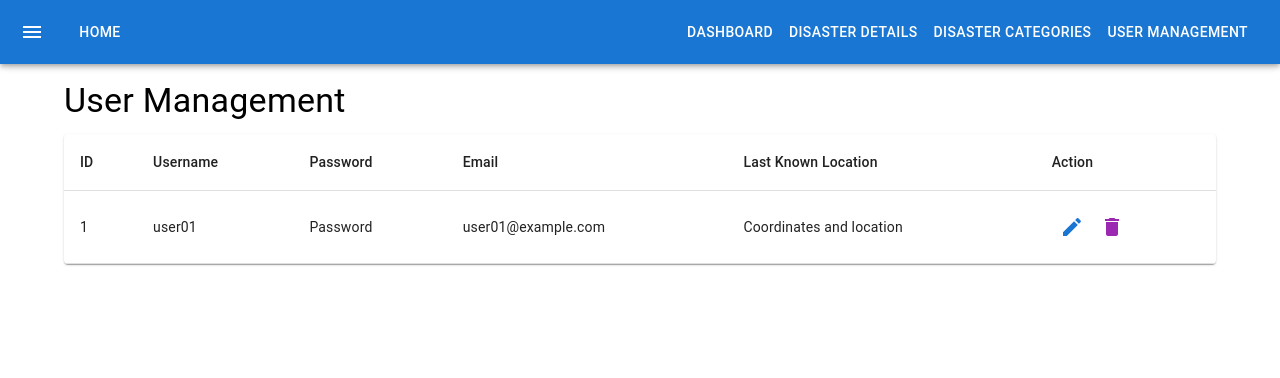
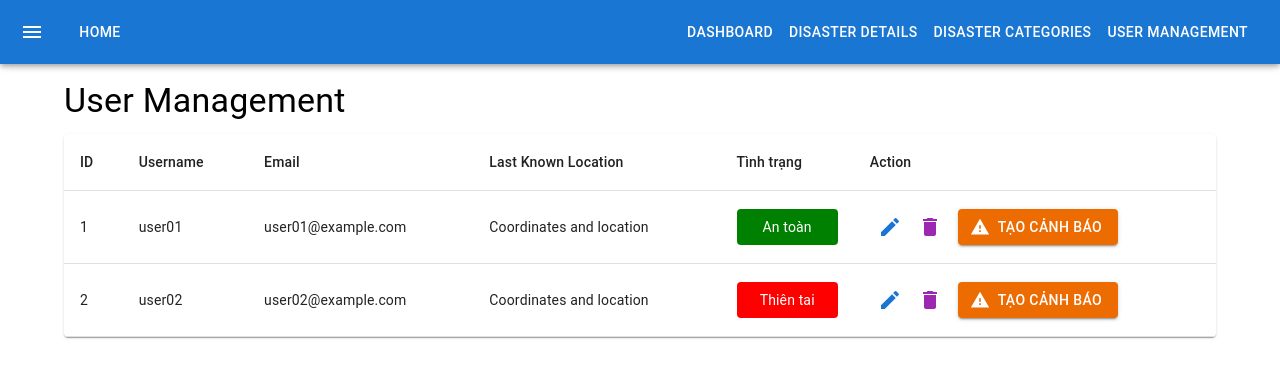
Before and after one commit to devtrantrongtri/DisasterWarning, a React (Vite) app: page /dashboard/user-management in a window 1280 px wide. Shown: the top 378 px of the page. Built offline with nearby package versions, Linux system fonts and the light colour scheme.

Commit message:
update auth form,dashboardPage,UserManagementPage

```diff
--- a/src/components/Header.tsx
+++ b/src/components/Header.tsx
@@ -1,5 +1,5 @@
 import React, { useState } from 'react';
-import { AppBar, Toolbar, IconButton, InputBase, Box, Typography, Button, Tooltip } from '@mui/material';
+import { AppBar, Toolbar, IconButton, InputBase, Box, Typography, Button, Tooltip, Avatar } from '@mui/material';
 import { Search } from '@mui/icons-material';
 import { useLocation, Link } from 'react-router-dom';
 
@@ -123,12 +123,13 @@ const Header = () => {
             <Box sx={{ display: 'flex', alignItems: 'center', ml: 2 }}>
               <Typography sx={{ mr: 1 }}>Trần Đăng Nam</Typography>
               <IconButton edge="end" color="inherit" component={Link} to="/info">
-                <Box
+                {/* <Box
                   component="img"
                   src="https://scontent.fsgn2-6.fna.fbcdn.net/v/t39.30808-6/456515473_1160221798570101_6600422429005067164_n.jpg?_nc_cat=111&ccb=1-7&_nc_sid=6ee11a&_nc_eui2=AeFSCA8nWGaRj7a-ptN4zU6ByY0icvQabtXJjSJy9Bpu1QxjhJ_PBqZuHUWJYkXwbCNOADJLwYOMEAPcKdixdGbz&_nc_ohc=-LkzuFMA7UYQ7kNvgFqR6Vp&_nc_zt=23&_nc_ht=scontent.fsgn2-6.fna&_nc_gid=A17KWCCF95kLaJyS-LNvgS_&oh=00_AYBlsO-vGulhciWYVbsPKt9evs4iigNk0rHly9nUWSokkw&oe=67299C86"
                   alt="User"
                   sx={{  height: 60, borderRadius: '50%', ml: 1 }}
-                />
+                /> */}
+                <Avatar sx={{ bgcolor: "" }}>N</Avatar>
               </IconButton>
               <Button color="inherit" onClick={handleLogout} sx={{ ml: 1 }}>
                 Đăng xuất
--- a/src/pages/HomePage.tsx
+++ b/src/pages/HomePage.tsx
@@ -2,11 +2,12 @@ import React from 'react';
 import { Box } from '@mui/material';
 import WeatherForecast from '../components/Home/WeatherForecast';
 import DisasterInfo from '../components/Home/DisasrerInfo';
+import homeChayRung from '../assets/chayrung.png'
 
 function HomePage() {
   // Đối tượng chứa thông tin về hình ảnh và mô tả thiên tai
   const disasterData = {
-    imageUrl: "https://media.puhoat.vn/CMSImage/Resources/Uploaded/puhoat/2022-07-17t221943z-283722386-rc2xdv9fd21d-rtrmadp-3-europe-weather-france-wildfires-4550-1684810753849870115111-2024-06-11-15-46.jpg?1718095611657",
+    imageUrl: homeChayRung,
     description: "Cháy rừng là một trong những loại thiên tai nguy hiểm, xảy ra khi các khu vực rừng hoặc thảm thực vật bị cháy không kiểm soát. Các nguyên nhân gây cháy rừng bao gồm cả tự nhiên, như sét đánh, và tác động của con người, như hành vi đốt nương làm rẫy hoặc vô ý vứt tàn thuốc lá. Cháy rừng thường lan nhanh, phá hủy hệ sinh thái, gây thiệt hại lớn về môi trường và đe dọa tính mạng con người, động vật hoang dã, cũng như tài sản.\n Khi xảy ra cháy rừng, khói bụi lan tỏa gây ô nhiễm không khí và ảnh hưởng đến sức khỏe cộng đồng, đặc biệt là những người có bệnh về hô hấp. Các vụ cháy lớn còn có thể tạo ra những vùng không khí nóng, ảnh hưởng đến khí hậu khu vực. Việc kiểm soát cháy rừng là một thách thức lớn đối với các cơ quan chức năng, đòi hỏi công nghệ hiện đại, nhân lực chuyên nghiệp, và sự phối hợp của cộng đồng để ngăn chặn và giảm thiểu thiệt hại."
   };
 
--- a/src/pages/admin/DashboardPage.tsx
+++ b/src/pages/admin/DashboardPage.tsx
@@ -93,8 +93,12 @@ const DashboardPage: React.FC = () => {
   }
 
   return (
-    <Box sx={{ padding: 3, backgroundColor: '#f5f5f5', minHeight: '100vh' }}>
-      <Grid container spacing={2} justifyContent="center">
+    <Box  sx={{
+    padding: 2, // Giảm padding xung quanh
+    backgroundColor: '#f5f5f5',
+    minHeight: '100vh',
+  }}>
+      <Grid container  spacing={10} justifyContent="center">
         <Grid item xs={12} md={3}>
           <UserInfo />
         </Grid>
--- a/src/pages/admin/UserManagementPage.tsx
+++ b/src/pages/admin/UserManagementPage.tsx
@@ -1,31 +1,83 @@
 import React from 'react';
-import { Box, Typography, Table, TableBody, TableCell, TableContainer, TableHead, TableRow, Paper, IconButton } from '@mui/material';
+import {
+  Box,
+  Typography,
+  Table,
+  TableBody,
+  TableCell,
+  TableContainer,
+  TableHead,
+  TableRow,
+  Paper,
+  IconButton,
+  Button,
+} from '@mui/material';
 import EditIcon from '@mui/icons-material/Edit';
 import DeleteIcon from '@mui/icons-material/Delete';
+import WarningIcon from '@mui/icons-material/Warning';
+
+// Giả lập dữ liệu người dùng
+const users = [
+  {
+    id: 1,
+    username: 'user01',
+    email: 'user01@example.com',
+    location: 'Coordinates and location',
+    status: 'safe', // Hoặc "disaster"
+  },
+  {
+    id: 2,
+    username: 'user02',
+    email: 'user02@example.com',
+    location: 'Coordinates and location',
+    status: 'disaster', // Hoặc "safe"
+  },
+];
 
 const UserManagementPage: React.FC = () => {
+  const handleSendAlert = (userId: number) => {
+    // Giả lập hành động gửi cảnh báo
+    console.log(`Cảnh báo đã được gửi cho người dùng ID: ${userId}`);
+  };
+
   return (
     <Box>
-      <Typography variant="h4" gutterBottom>User Management</Typography>
+      <Typography variant="h4" gutterBottom>
+        User Management
+      </Typography>
       <TableContainer component={Paper}>
         <Table>
           <TableHead>
             <TableRow>
               <TableCell>ID</TableCell>
               <TableCell>Username</TableCell>
-              <TableCell>Password</TableCell>
               <TableCell>Email</TableCell>
               <TableCell>Last Known Location</TableCell>
+              <TableCell>Tình trạng</TableCell>
               <TableCell>Action</TableCell>
             </TableRow>
           </TableHead>
           <TableBody>
-            <TableRow>
-              <TableCell>1</TableCell>
-              <TableCell>user01</TableCell>
-              <TableCell>Password</TableCell>
-              <TableCell>user01@example.com</TableCell>
-              <TableCell>Coordinates and location</TableCell>
+            {users.map((user) => (
+              <TableRow key={user.id}>
+                <TableCell>{user.id}</TableCell>
+                <TableCell>{user.username}</TableCell>
+                <TableCell>{user.email}</TableCell>
+                <TableCell>{user.location}</TableCell>
+                <TableCell>
+                  <Box
+                    sx={{
+                      padding: 1,
+                      color: '#fff',
+                      borderRadius: 1,
+                      textAlign: 'center',
+                      backgroundColor:
+                        user.status === 'safe' ? 'green' : 'red',
+                    }}
+                  >
+                    {user.status === 'safe' ? 'An toàn' : 'Thiên tai'}
+                  </Box>
+                </TableCell>
                 <TableCell>
                   <IconButton color="primary">
                     <EditIcon />
@@ -33,8 +85,18 @@ const UserManagementPage: React.FC = () => {
                   <IconButton color="secondary">
                     <DeleteIcon />
                   </IconButton>
+                  <Button
+                    variant="contained"
+                    color="warning"
+                    startIcon={<WarningIcon />}
+                    onClick={() => handleSendAlert(user.id)}
+                    sx={{ marginLeft: 1 }}
+                  >
+                    Tạo cảnh báo
+                  </Button>
                 </TableCell>
               </TableRow>
+            ))}
           </TableBody>
         </Table>
       </TableContainer>
--- a/src/pages/auth/ForgotPasswordPage.tsx
+++ b/src/pages/auth/ForgotPasswordPage.tsx
@@ -1,14 +1,15 @@
 import React from 'react';
 import { Button, TextField, Typography } from '@mui/material';
 import AuthLayout from '../../layouts/AuthLayout';
+import { Link } from 'react-router-dom';
 
 
 const ForgotPasswordPage: React.FC = () => {
   return (
     <AuthLayout title="Forgot Password? 🤔" subtitle="No worries, we will send you reset instructions">
       <TextField label="Email Address" fullWidth margin="normal" />
-      <Button variant="contained" color="primary" fullWidth sx={{ mt: 2 }}>Log In</Button>
-      <Button variant="text" sx={{ mt: 2 }}>← Back to Login</Button>
+      <Button component={Link} to="/auth/verification-code" variant="contained" color="primary" fullWidth sx={{ mt: 2 }}>Get OTP</Button>
+      <Button  component={Link} to="/auth" variant="text" sx={{ mt: 2 }}>← Back to Login</Button>
     </AuthLayout>
   );
 };
--- a/src/pages/auth/LoginPage.tsx
+++ b/src/pages/auth/LoginPage.tsx
@@ -19,6 +19,9 @@ const LoginPage: React.FC = () => {
       <Typography variant="body2" mt={2}>
         Don’t have an account yet? <Link to={"/auth/register"}>Create account</Link>
       </Typography>
+      <Typography variant="body2" mt={2}>
+        Forgot password ?  <Link to={"/auth/forgot-password"}>CLick here .</Link>
+      </Typography>
     </AuthLayout>
   );
 };
--- a/src/pages/auth/ResetPasswordPage.tsx
+++ b/src/pages/auth/ResetPasswordPage.tsx
@@ -1,6 +1,7 @@
 import React from 'react';
 import { Button, TextField, Typography } from '@mui/material';
 import AuthLayout from '../../layouts/AuthLayout';
+import { Link } from 'react-router-dom';
 
 
 const ResetPasswordPage: React.FC = () => {
@@ -8,7 +9,7 @@ const ResetPasswordPage: React.FC = () => {
     <AuthLayout title="Reset Password 😊" subtitle="Enter your new password to access your account">
       <TextField label="New Password" type="password" fullWidth margin="normal" />
       <TextField label="Confirm New Password" type="password" fullWidth margin="normal" />
-      <Button variant="contained" color="primary" fullWidth sx={{ mt: 2 }}>Reset Password</Button>
+      <Button component={Link} to="/" variant="contained" color="primary" fullWidth sx={{ mt: 2 }}>Reset Password</Button>
     </AuthLayout>
   );
 };
```
Also changed, not shown: src/components/Admin/AffectedProvincesTable.tsx (+25 -21 lines), src/pages/auth/VerificationCodePage.tsx (+10 -3 lines), src/assets/chayrung.png (added). Lines whose indentation alone changed are shown as unchanged.
